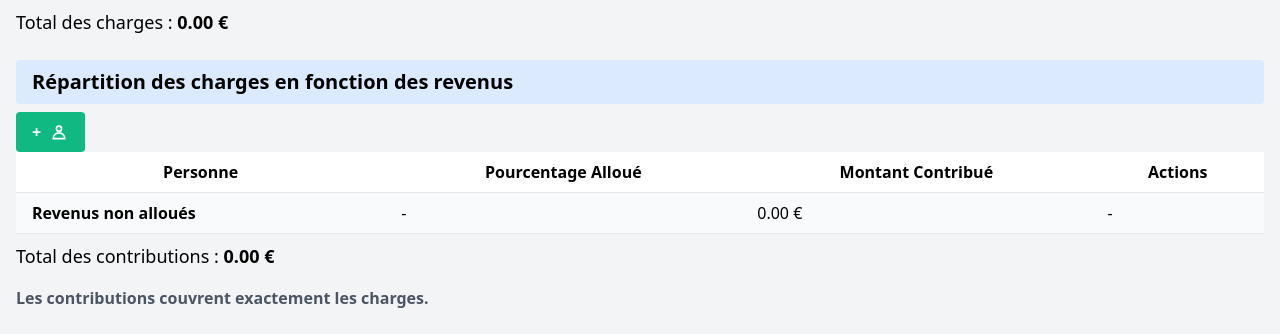
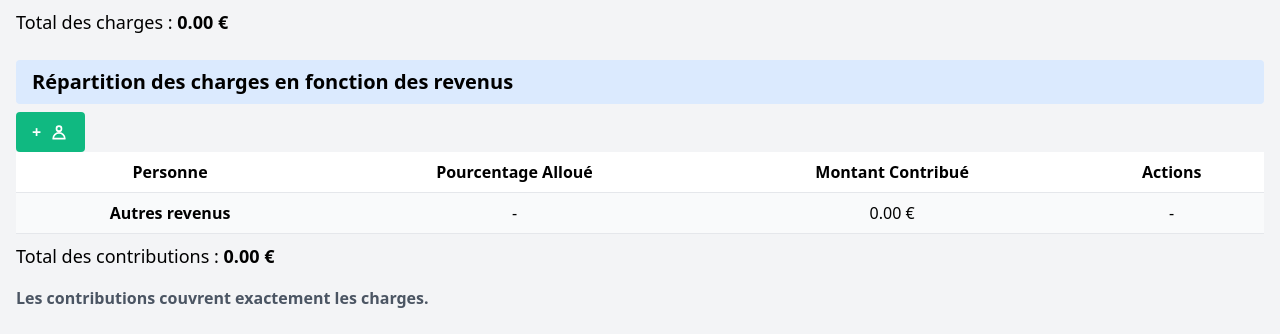
Before and after one commit to BaptisteRabouin/Budgetapp, a Flask app: page / in a window 1280 px wide. Shown: the part 472-806 px from the top of the page. Run offline with Flask 3, Linux system fonts and the light colour scheme; the visitor is signed in with stand-in values (Sample User, id 1); data that the repository does not hold is empty.

Commit message:
update text in column

```diff
--- a/app/templates/index.html
+++ b/app/templates/index.html
@@ -38,19 +38,19 @@
 <table class="min-w-full bg-white">
     <thead>
         <tr>
-            <th class="py-2 px-4 border-b">Nom</th>
-            <th class="py-2 px-4 border-b">Montant</th>
-            <th class="py-2 px-4 border-b">Date</th>
-            <th class="py-2 px-4 border-b">Actions</th>
+            <th class="py-2 px-4 border-b text-center">Nom</th>
+            <th class="py-2 px-4 border-b text-center">Montant</th>
+            <th class="py-2 px-4 border-b text-center">Date</th>
+            <th class="py-2 px-4 border-b text-center">Actions</th>
         </tr>
     </thead>
     <tbody>
         {% for revenue in revenues %}
         <tr class="bg-gray-50">
-            <td class="py-2 px-4 border-b">{{ revenue.description }}</td>
-            <td class="py-2 px-4 border-b">{{ "{:.2f}".format(revenue.amount) }} €</td>
-            <td class="py-2 px-4 border-b">{{ revenue.date.strftime('%d/%m/%Y') }}</td>
-            <td class="py-2 px-4 border-b flex items-center">
+            <td class="py-2 px-4 border-b text-center">{{ revenue.description }}</td>
+            <td class="py-2 px-4 border-b text-center">{{ "{:.2f}".format(revenue.amount) }} €</td>
+            <td class="py-2 px-4 border-b text-center">{{ revenue.date.strftime('%d/%m/%Y') }}</td>
+            <td class="py-2 px-4 border-b flex item-right">
                 <a href="{{ url_for('edit_revenue', id=revenue.id) }}" class="text-blue-600 hover:text-blue-800 mr-2 focus:outline-none">
                     <svg xmlns="http://www.w3.org/2000/svg" class="h-6 w-6 inline" fill="none" viewBox="0 0 24 24" stroke="currentColor">
                         <path stroke-linecap="round" stroke-linejoin="round" stroke-width="2" d="M11 5H6a2 2 0 00-2 2v11a2 2 0 002 2h11a2 2 0 002-2v-5M18.5 2.5a2.121 2.121 0 013 3L12 15l-4 1 1-4 9.5-9.5z" />
@@ -76,18 +76,18 @@
 <table class="min-w-full bg-white">
     <thead>
         <tr>
-            <th class="py-2 px-4 border-b">Nom</th>
-            <th class="py-2 px-4 border-b">Montant</th>
-            <th class="py-2 px-4 border-b">Date</th>
-            <th class="py-2 px-4 border-b">Actions</th>
+            <th class="py-2 px-4 border-b text-center">Nom</th>
+            <th class="py-2 px-4 border-b text-center">Montant</th>
+            <th class="py-2 px-4 border-b text-center">Date</th>
+            <th class="py-2 px-4 border-b text-center">Actions</th>
         </tr>
     </thead>
     <tbody>
         {% for charge in charges %}
         <tr class="bg-gray-50">
-            <td class="py-2 px-4 border-b">{{ charge.description }}</td>
-            <td class="py-2 px-4 border-b">{{ "{:.2f}".format(charge.amount) }} €</td>
-            <td class="py-2 px-4 border-b">{{ charge.date.strftime('%d/%m/%Y') }}</td>
+            <td class="py-2 px-4 border-b text-center">{{ charge.description }}</td>
+            <td class="py-2 px-4 border-b text-center">{{ "{:.2f}".format(charge.amount) }} €</td>
+            <td class="py-2 px-4 border-b text-center">{{ charge.date.strftime('%d/%m/%Y') }}</td>
             <td class="py-2 px-4 border-b flex items-center">
                 <a href="{{ url_for('edit_charge', id=charge.id) }}" class="text-blue-600 hover:text-blue-800 mr-2 focus:outline-none">
                     <svg xmlns="http://www.w3.org/2000/svg" class="h-6 w-6 inline" fill="none" viewBox="0 0 24 24" stroke="currentColor">
@@ -132,8 +132,8 @@
     <tbody>
         {% for person in persons %}
         <tr class="bg-gray-50">
-            <td class="py-2 px-4 border-b">{{ person.name }}</td>
-            <td class="py-2 px-4 border-b">
+            <td class="py-2 px-4 border-b text-center">{{ person.name }}</td>
+            <td class="py-2 px-4 border-b text-center">
                 <form action="{{ url_for('update_allocation', person_id=person.id) }}" method="post">
                     {{ delete_form.hidden_tag() }}
                     <input
@@ -145,8 +145,8 @@
                         max="100"
                     >
             </td>
-            <td class="py-2 px-4 border-b">{{ "{:.2f}".format(contributions[person.name]) }} €</td>
-            <td class="py-2 px-4 border-b">
+            <td class="py-2 px-4 border-b text-center">{{ "{:.2f}".format(contributions[person.name]) }} €</td>
+            <td class="py-2 px-4 border-b text-center">
                 <button type="submit" class="text-blue-600 hover:text-blue-800 focus:outline-none">
                     <svg xmlns="http://www.w3.org/2000/svg" class="h-6 w-6 inline" fill="none" viewBox="0 0 24 24" stroke="currentColor">
                         <path stroke-linecap="round" stroke-linejoin="round" stroke-width="2" d="M5 13l4 4L19 7" />
@@ -157,10 +157,10 @@
         </tr>
         {% endfor %}
         <tr class="bg-gray-50">
-            <td class="py-2 px-4 border-b font-bold">Revenus non alloués</td>
-            <td class="py-2 px-4 border-b">-</td>
-            <td class="py-2 px-4 border-b">{{ "{:.2f}".format(unallocated_revenues) }} €</td>
-            <td class="py-2 px-4 border-b">-</td>
+            <td class="py-2 px-4 border-b font-bold text-center">Autres revenus</td>
+            <td class="py-2 px-4 border-b text-center">-</td>
+            <td class="py-2 px-4 border-b text-center">{{ "{:.2f}".format(unallocated_revenues) }} €</td>
+            <td class="py-2 px-4 border-b text-center">-</td>
         </tr>
     </tbody>
 </table>
```
Also changed, not shown: app/templates/budgets.html (+7 -7 lines).
